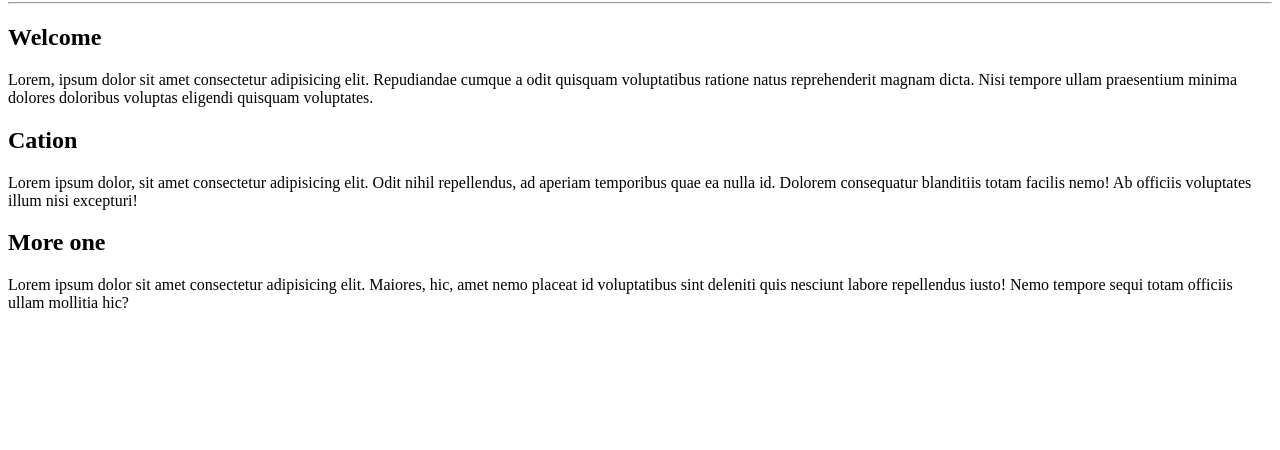
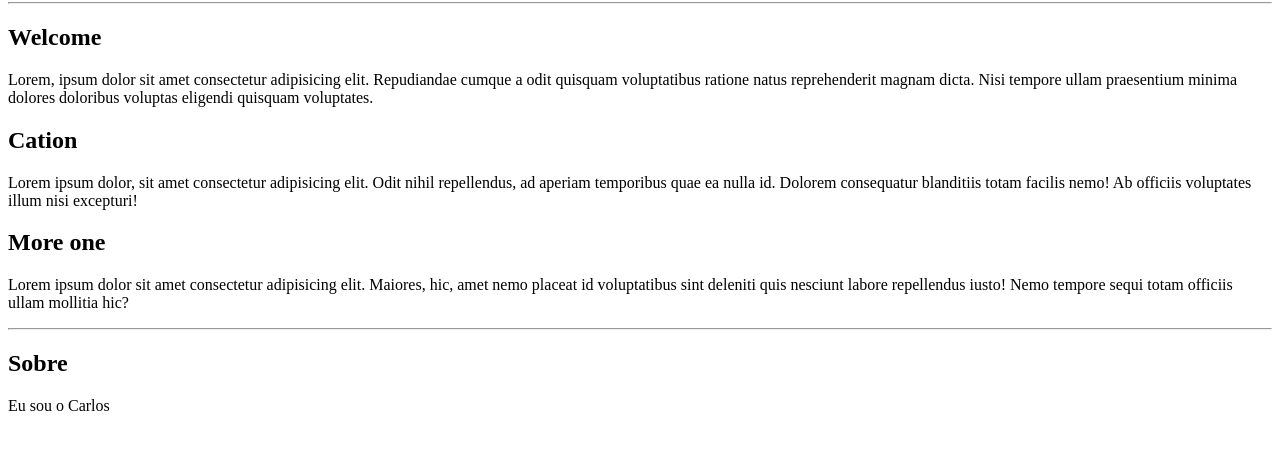
Before and after one commit to carlosvasconcelosjr/alfa-test, a plain HTML site: page index.html in a window 1280 px wide. Shown: the part 78-528 px from the top of the page. Drawn offline with Linux system fonts and the light colour scheme.

Commit message:
Adciona seção sobre mim!

```diff
--- a/index.html
+++ b/index.html
@@ -27,6 +27,13 @@
                 Lorem ipsum dolor sit amet consectetur adipisicing elit. Maiores, hic, amet nemo placeat id voluptatibus sint deleniti quis nesciunt labore repellendus iusto! Nemo tempore sequi totam officiis ullam mollitia hic?
             </p>
         </section>
+
+        <hr>
+
+        <section>
+            <h2>Sobre</h2>
+            <p>Eu sou o Carlos</p>
+        </section>
     </main>
 
 </body>
```
